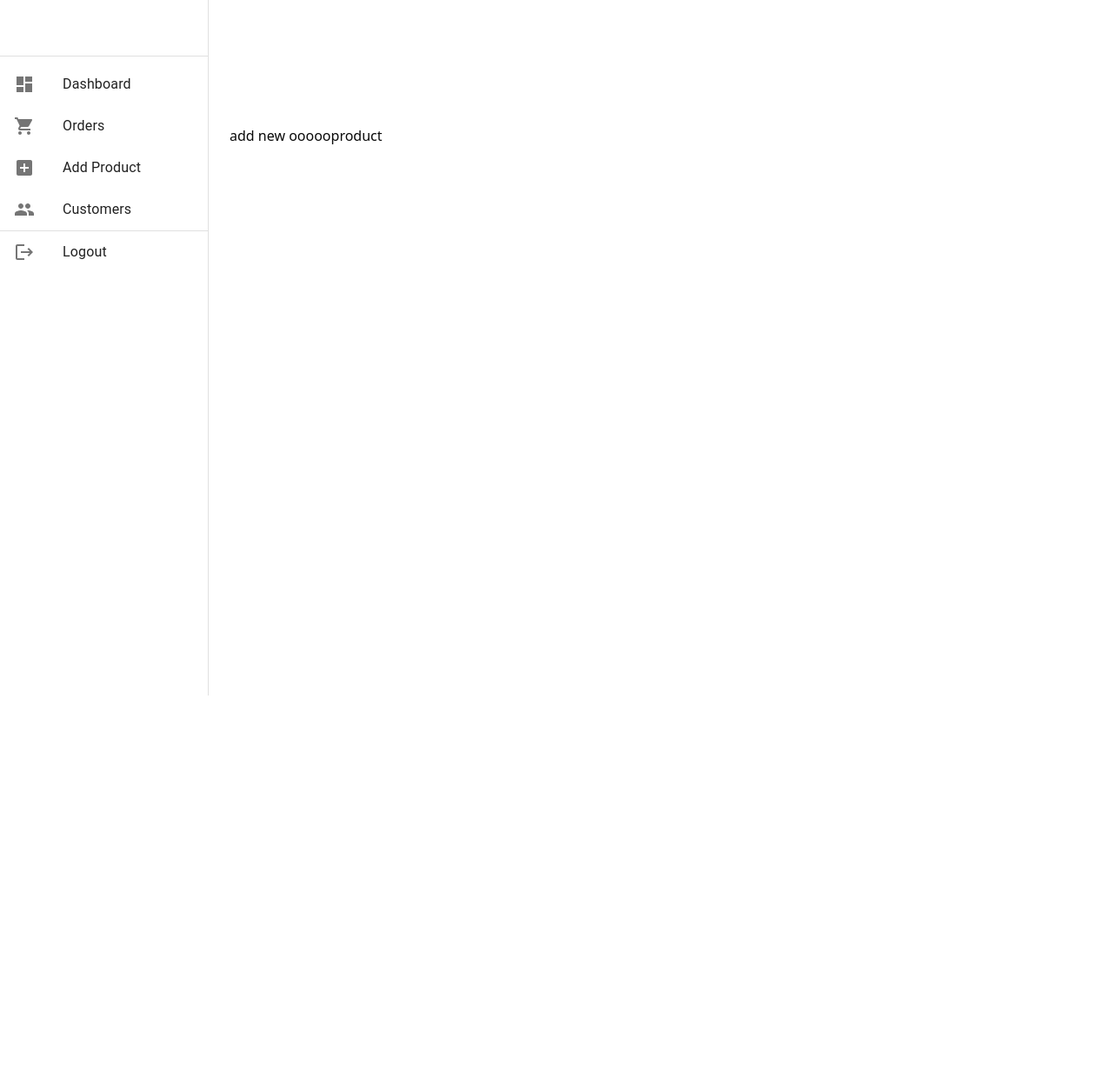
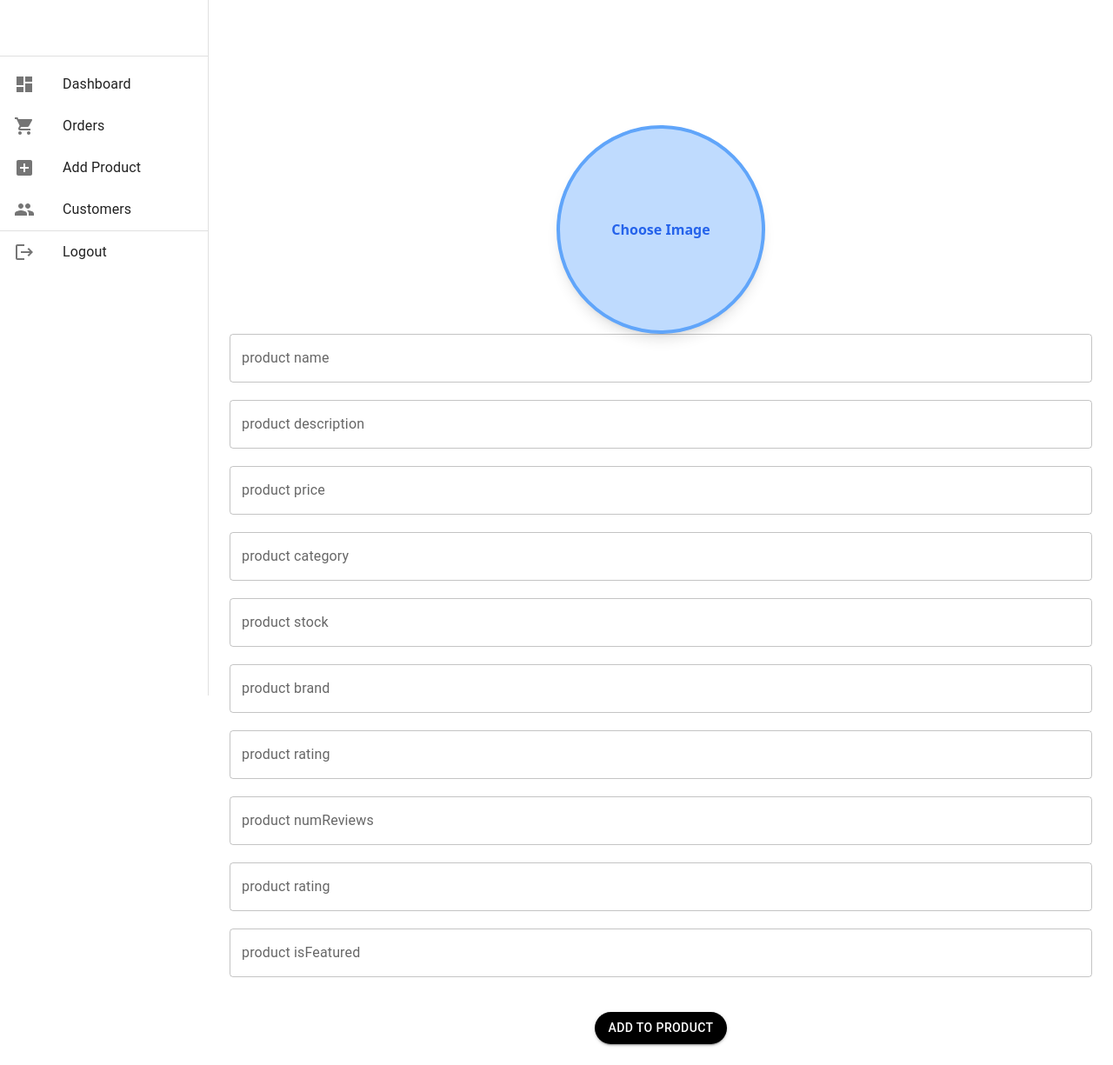
Before and after one commit to naol728/ecommerce_frontend, a React (Vite) app: page /dashboard/addproduct in a window 1280 px wide. Shown: the whole page at 87% size. Before the commit the page ends 800 px from the top, so only its background shows below. Built offline with nearby package versions, Linux system fonts and the light colour scheme.

Commit message:
add product input added

```diff
--- a/src/pages/Addproduct.jsx
+++ b/src/pages/Addproduct.jsx
@@ -1,5 +1,78 @@
-import React from "react";
+import { Box, Input, TextField, Button } from "@mui/material";
+import React, { useState } from "react";
+import { styled } from "@mui/material/styles";
+import CloudUploadIcon from "@mui/icons-material/CloudUpload";
+
+const VisuallyHiddenInput = styled("input")({
+  clip: "rect(0 0 0 0)",
+  clipPath: "inset(50%)",
+  height: 1,
+  overflow: "hidden",
+  position: "absolute",
+  bottom: 0,
+  left: 0,
+  whiteSpace: "nowrap",
+  width: 1,
+});
 
 export default function Addproduct() {
-  return <div>add new oooooproduct</div>;
+  const [image, setImage] = useState(null);
+
+  const handleImageChange = (event) => {
+    const file = event.target.files[0];
+    if (file) {
+      setImage(URL.createObjectURL(file));
+    }
+  };
+  return (
+    <Box>
+      <form action="" className="grid grid-cols-1  ">
+        <Box className="grid place-content-center">
+          <div className="flex items-center justify-center">
+            <label className="relative cursor-pointer">
+              <input
+                type="file"
+                accept="image/*"
+                className="hidden"
+                onChange={handleImageChange}
+                required
+              />
+              <div className="size-60 rounded-full bg-blue-200 flex items-center justify-center overflow-hidden border-4 border-blue-400 shadow-lg hover:opacity-80 transition">
+                {image ? (
+                  <img
+                    src={image}
+                    alt="Selected"
+                    className="w-full h-full object-cover rounded-full"
+                  />
+                ) : (
+                  <span className="text-blue-600 font-bold">Choose Image</span>
+                )}
+              </div>
+            </label>
+          </div>
+        </Box>
+
+        <Box className="flex flex-col space-y-5">
+          <TextField label="product name" variant="outlined" />
+          <TextField label="product description" variant="outlined" />
+          <TextField label="product price" variant="outlined" type="number" />
+          <TextField label="product category" variant="outlined" />
+          <TextField label="product stock" variant="outlined" />
+          <TextField label="product brand" variant="outlined" />
+          <TextField label="product rating" variant="outlined" />
+          <TextField label="product numReviews" variant="outlined" />
+          <TextField label="product rating" variant="outlined" />
+          <TextField label="product isFeatured" variant="outlined" />
+        </Box>
+        <Box className="text-center mt-10">
+          <Button
+            variant="contained"
+            sx={{ backgroundColor: "black", borderRadius: 5 }}
+          >
+            Add to Product
+          </Button>
+        </Box>
+      </form>
+    </Box>
+  );
 }
```
